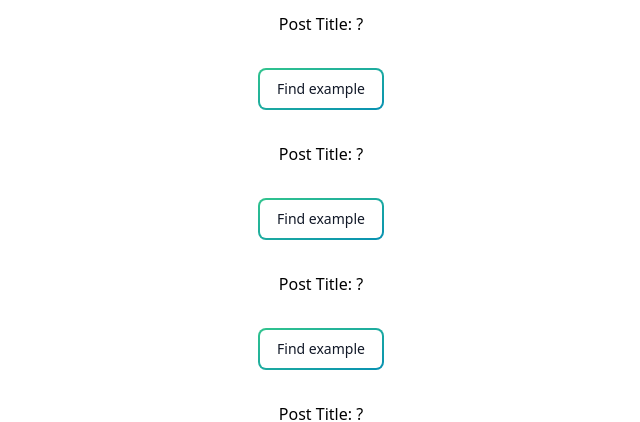
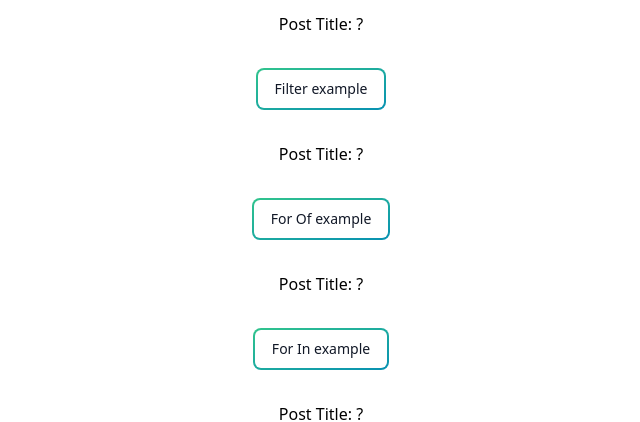
Before and after one commit to DanSimonson/fortofilter, a React (Vite) app: page / in a window 1280 px wide. Shown: the part 224-646 px from the top of the page, without its empty margins (319-959 px from the left). Built offline with nearby package versions, Linux system fonts and the light colour scheme.

Commit message:
updated button labels

```diff
--- a/src/App.jsx
+++ b/src/App.jsx
@@ -102,7 +102,7 @@ export default function App() {
       </div>
       <div className="flex flex-col justify-center items-center pt-8 w-full">
         <Button onClick={getPostWithFind} outline gradientDuoTone="greenToBlue">
-          Find example
+          Filter example
         </Button>
 
         {findpost.length < 1 ? (
@@ -119,7 +119,7 @@ export default function App() {
           outline
           gradientDuoTone="greenToBlue"
         >
-          Find example
+          For Of example
         </Button>
 
         {forofpost.length < 1 ? (
@@ -136,7 +136,7 @@ export default function App() {
           outline
           gradientDuoTone="greenToBlue"
         >
-          Find example
+          For In example
         </Button>
 
         {forinpost.length < 1 ? (
```
